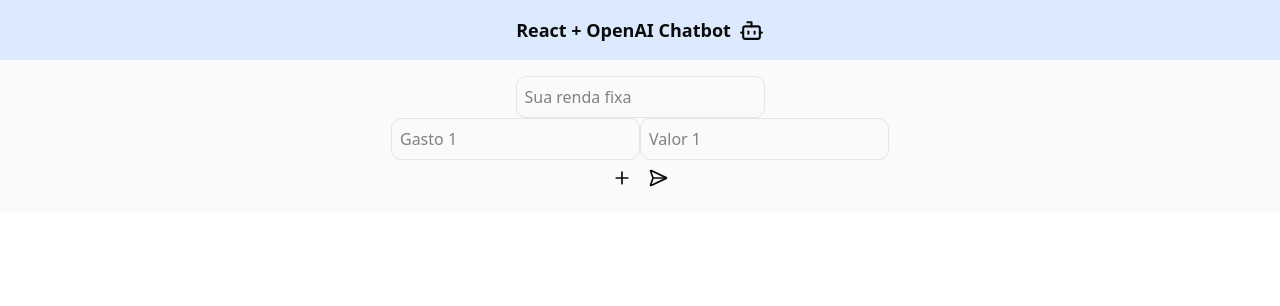
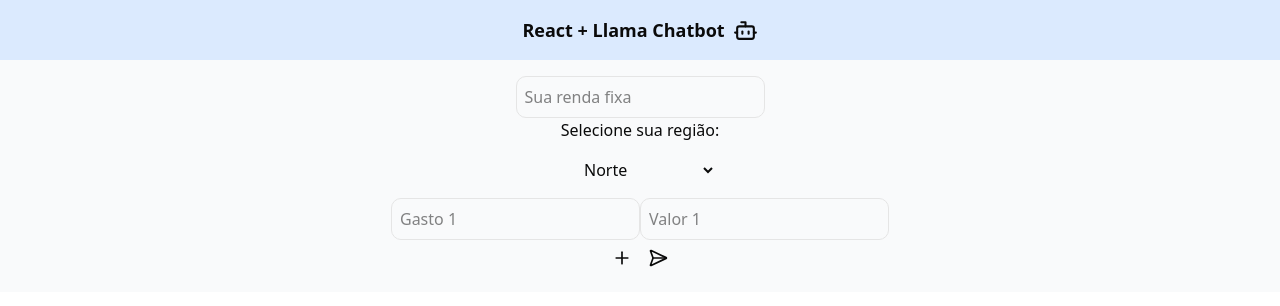
Before and after one commit to Amanda093/poupa_mais, a Next.js app: page / in a window 1280 px wide. Shown: the top 306 px of the page. Built offline with nearby package versions, Linux system fonts and the light colour scheme.

Commit message:
mudando coisas na api

```diff
--- a/src/components/ui/chatComponent.tsx
+++ b/src/components/ui/chatComponent.tsx
@@ -13,7 +13,8 @@
 
     const [custeio, setCusteio] = useState<Custeio>({
         renda: '',
-        gastos: [{ nome: '', valor: '' }]
+        gastos: [{ nome: '', valor: '' }],
+        regiao: ''
       });
 
       const handleChangeRenda = (e: React.ChangeEvent<HTMLInputElement>) => {
@@ -21,9 +22,13 @@
       };
 
       const handleChangeGastos = (index: number, campo: 'nome' | 'valor', value: string) => {
-        const novosGastoss = [...custeio.gastos];
-        novosGastoss[index][campo] = value;
-        setCusteio({ ...custeio, gastos: novosGastoss });
+        const novosGastos = [...custeio.gastos];
+        novosGastos[index][campo] = value;
+        setCusteio({ ...custeio, gastos: novosGastos });
+      };
+
+      const handleChangeRegiao = (e: React.ChangeEvent<HTMLSelectElement>) => {
+        setCusteio({...custeio, regiao: e.target.value});
       };
 
       const addGastos = () => {
@@ -45,7 +50,7 @@
   return (
     <div className='flex flex-col h-[80vh] bg-white'>
         <h2 className='p-4 font-semibold text-lg text-center bg-blue-100 flex text-bluel800 justify-center items-center gap-2'>
-            React + OpenAI Chatbot <LuBot size={25}/>
+            React + Llama Chatbot <LuBot size={25}/>
         </h2>
         <div className='flex flex-col items-center p-4 bg-gray-50'>
             <input type='text'
@@ -54,6 +59,20 @@
                 value={custeio.renda}
                 onChange={(e) => handleChangeRenda(e)}
             />
+
+            <label htmlFor="regiao-select">Selecione sua região:</label>
+            <select
+            id='regiao-select'
+            className='flex flex-col items-center p-4 bg-gray-50'
+            value={custeio.regiao}
+            onChange={handleChangeRegiao}
+            >
+              <option value={1}>Norte</option>
+              <option value={2}>Nordeste</option>
+              <option value={3}>Centro-Oeste</option>
+              <option value={4}>Sul</option>
+              <option value={5}>Sudeste</option>
+            </select>
             {custeio.gastos.map((gasto, index) => (
                 <div key={index} className='flex flex-row overflow-y-auto'>
                 <input type='text'
--- a/src/interfaces/Custeio.ts
+++ b/src/interfaces/Custeio.ts
@@ -6,6 +6,7 @@
 interface Custeio {
     renda: string,
     gastos: Gasto[]
+    regiao: string
 }
 
 export type {Custeio};
--- a/src/pages/api/chat.ts
+++ b/src/pages/api/chat.ts
@@ -3,15 +3,30 @@
 import fetch from 'node-fetch';
 import { Custeio } from '@/interfaces/Custeio';
 
-// Função para buscar dados econômicos (exemplo: inflação, Selic, etc.)
+
+const handler = async (req: NextApiRequest, res: NextApiResponse) => {
+    if (req.method === 'POST') {
+        const mensagem = req.body as Custeio;
+
+        let regiaoSelect = '';
+        if(mensagem.regiao){
+            regiaoSelect = mensagem.regiao || 'Nenhum estado selecionado';
+        }
+
+        //https://servicodados.ibge.gov.br/api/v3/agregados/{agregado}/periodos/-5/variaveis/{variavel}
+
         async function buscarDadosEconomia() {
+
             try {
-        const resposta = await fetch('https://api.bcb.gov.br/dados/serie/bcdata.sgs.11/dados/ultimos/1?formato=json');
-        const dados: any = await resposta.json();
+                const respostIBGE = await fetch('https://servicodados.ibge.gov.br/api/v3/agregados/{agregado}/periodos/-5/variaveis/{variavel}');
+                const dadosIBGE: any = await respostaIBGE.json();
+
+                const respostaBCB = await fetch('https://api.bcb.gov.br/dados/serie/bcdata.sgs.11/dados/ultimos/1?formato=json');
+                const dadosBCB: any = await respostaBCB.json();
 
                 return {
-            taxaSelic: dados[0]?.valor || 'não disponível',
-            dataReferencia: dados[0]?.data || 'desconhecida',
+                    taxaSelic: dadosBCB[0]?.valor || 'não disponível',
+                    dataReferencia: dadosBCB[0]?.data || 'desconhecida',
                 };
             } catch (error) {
                 console.error('Erro ao buscar dados econômicos:', error);
@@ -22,10 +37,8 @@
             }
         }
 
-const handler = async (req: NextApiRequest, res: NextApiResponse) => {
-    if (req.method === 'POST') {
-        const mensagem = req.body as Custeio;
         const hf = new InferenceClient( process.env.HUGGINGFACE_API_KEY!);
+
 
         try {
 
@@ -50,6 +63,8 @@
                 - Sugestões de corte de gastos
                 - Metas de curto, médio e longo prazo
                 - Dicas de investimento compatíveis com o cenário brasileiro atual.
+
+                Apenas devolva os dados do usuário e o plano, não inclua na sua resposta os dados do cenário econômico.
             `;
 
             const out = await hf.chatCompletion({
```
Lines whose indentation alone changed are shown as unchanged.
